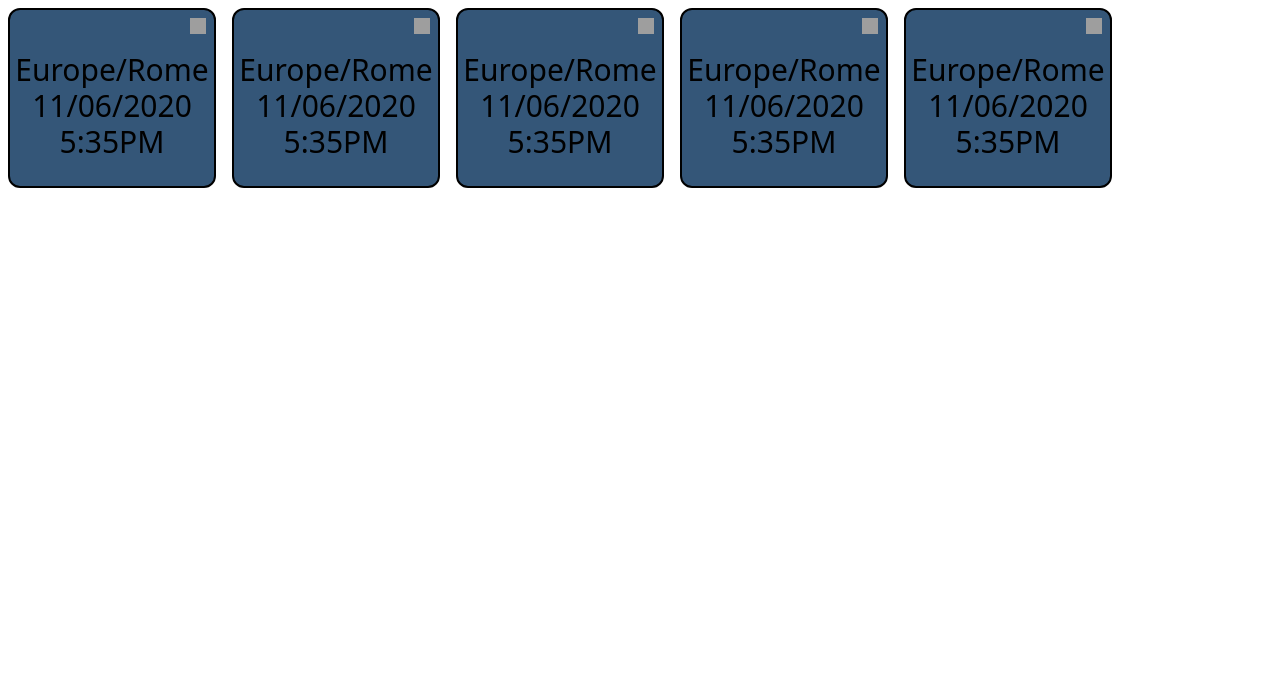
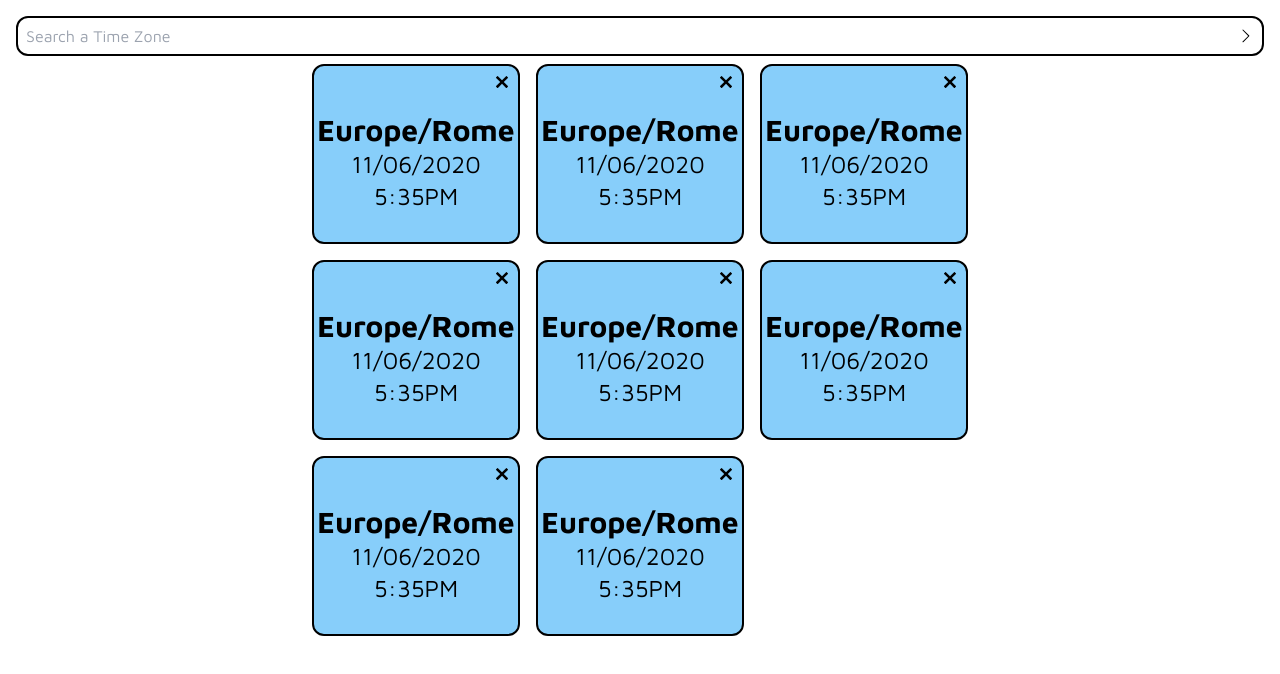
Before and after one commit to AlexisPucheta/vibra-gaming, a Vue app in the folder client/: page / in a window 1280 px wide. Shown: the top 674 px of the page. Built offline with nearby package versions, Linux system fonts and the light colour scheme; grey boxes are pictures that could not be loaded.

Commit message:
markup and styles added

```diff
--- a/client/src/App.vue
+++ b/client/src/App.vue
@@ -1,8 +1,13 @@
 <script setup lang="ts">
 import TimeList from './components/cards/TimeList.vue'
+import SearchBar from './components/search-bar/SearchBar.vue'
 </script>
 
 <template>
-  <TimeList/>
-
+  <header>
+    <SearchBar />
+  </header>
+  <main>
+    <TimeList/>
+  </main>
 </template>
--- a/client/src/components/cards/TimeCard.vue
+++ b/client/src/components/cards/TimeCard.vue
@@ -1,14 +1,18 @@
-<script setup lang="ts"></script>
+<script setup lang="ts">
+import CloseIcon from '../icons/CloseIcon.vue';
+</script>
 
 <template>
-  <div class="w-52 p-2 rounded-xl border-black border-2 text-3xl bg-[#345678] m-2">
+  <div class="w-52 p-2 rounded-xl border-black border-2 text-3xl bg-[#87CEFA] m-2 hover:bg-[#E0FFFF] cursor-pointer">
     <div class="w-full flex justify-end">
-      <img src="../../assets/close.svg" class="h-4 w-4" alt="close icon" />
+      <div class="w-4 h-4 text-[#000000] hover:text-[#ff0000]">
+        <CloseIcon class="" />
+      </div>
       </div>
     <div class="flex flex-col justify-center items-center h-36">
-      <p class="line-clamp-1">Europe/Rome</p>
-      <p>11/06/2020</p>
-      <p>5:35PM</p>
+      <p class="line-clamp-1 text-3xl font-bold">Europe/Rome</p>
+      <p class="text-2xl">11/06/2020</p>
+      <p class="text-2xl">5:35PM</p>
     </div>
   </div>
 </template>
--- a/client/src/components/cards/TimeList.vue
+++ b/client/src/components/cards/TimeList.vue
@@ -1,13 +1,18 @@
 <script setup lang="ts">
-import TimeCard from "./TimeCard.vue"
+import TimeCard from "./TimeCard.vue";
 </script>
 
 <template>
-    <div class="flex flex-col items-center sm:flex-row sm:flex-wrap sm:justify-start">
-        <TimeCard/>
-        <TimeCard/>
-        <TimeCard/>
-        <TimeCard/>
-        <TimeCard/>
+  <div class="flex justify-center">
+    <div class="grid grid-cols-1 lg:grid-cols-3">
+      <TimeCard />
+      <TimeCard />
+      <TimeCard />
+      <TimeCard />
+      <TimeCard />
+      <TimeCard />
+      <TimeCard />
+      <TimeCard />
     </div>
+  </div>
 </template>
--- /dev/null
+++ b/client/src/components/search-bar/SearchBar.vue
@@ -0,0 +1,21 @@
+<script setup lang="ts">
+import { watch, ref } from 'vue';
+import ChevronIcon from "../icons/ChevronIcon.vue";
+
+const timeZone = ref(undefined)
+
+watch(timeZone,(v) =>{
+    console.log("ASD", v)
+})
+
+
+</script>
+
+<template>
+    <div class="flex border-2 border-black h-10 p-2 rounded-xl">
+        <input v-model="timeZone" placeholder="Search a Time Zone" class="w-full focus-visible:outline-none font-normal"/>
+        <div class="w-4 h-4 mt-0.5">
+            <ChevronIcon />
+        </div>
+    </div>
+</template>
--- a/client/src/style.css
+++ b/client/src/style.css
@@ -1,8 +1,13 @@
+@import url('https://fonts.googleapis.com/css2?family=Maven+Pro:wght@400;700&display=swap');
 @tailwind base;
 @tailwind components;
 @tailwind utilities;
 
 
+
 body {
-  overflow: hidden;
+  font-family: 'Maven Pro', sans-serif;
+  padding: 16px;
+  height: 100vh;
+  width: 100vw;
 }
```
